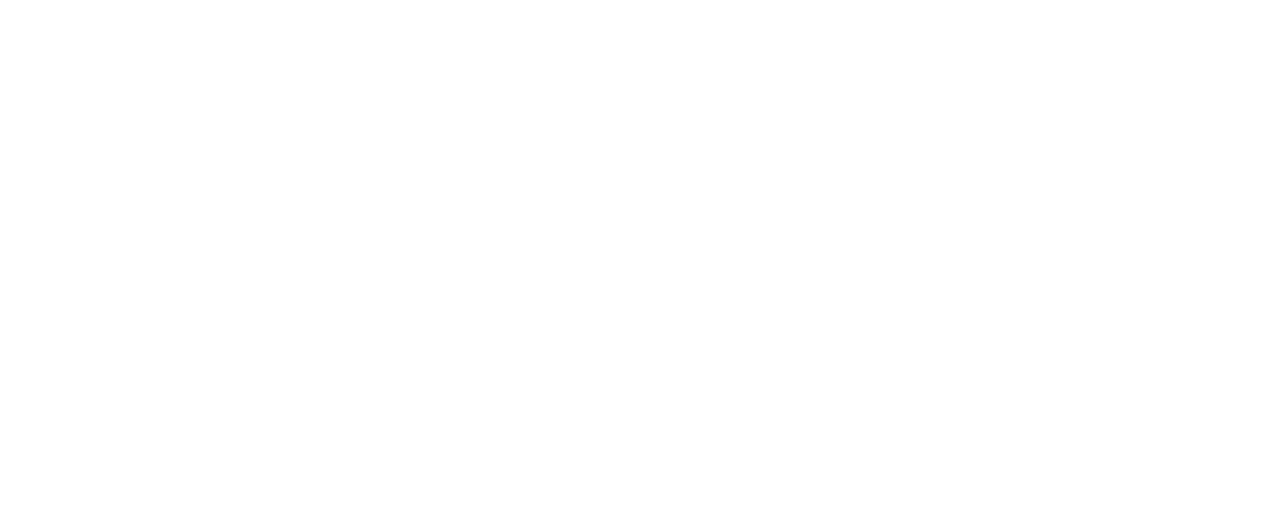
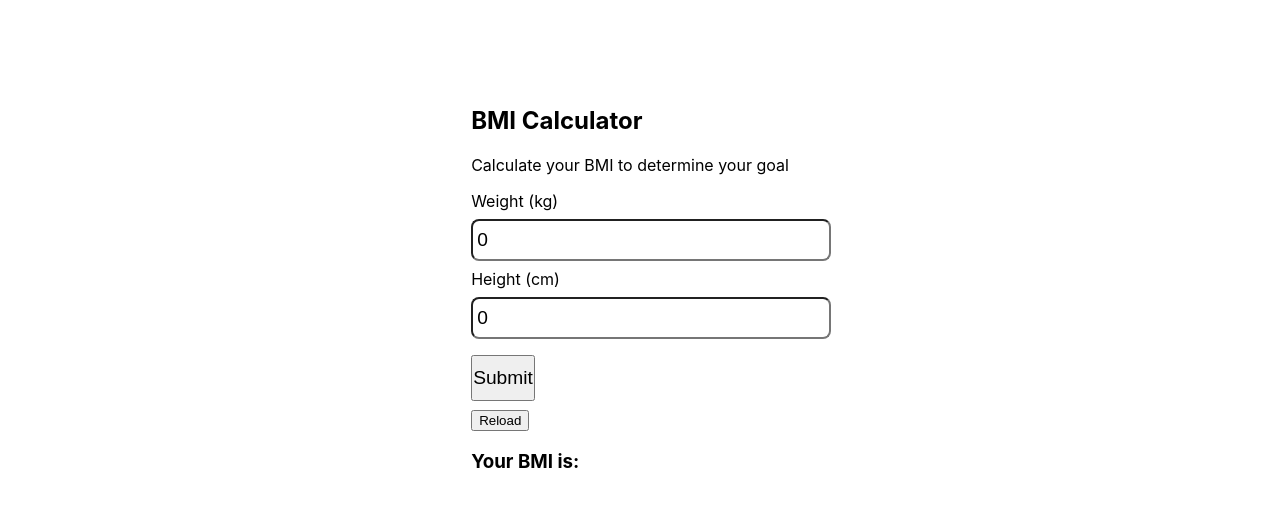
Before and after one commit to MercyChebet/YourFitnessPal, a React (Create React App) app: page / in a window 1280 px wide. Shown: the part 751-1258 px from the top of the page. Before the commit the page ends 800 px from the top, so only its background shows below. Built offline with nearby package versions, Linux system fonts and the light colour scheme.

Commit message:
Styling BMI form

```diff
--- a/src/App.css
+++ b/src/App.css
@@ -81,3 +81,36 @@
 .links {
   text-decoration: none;
 }
+.bmi {
+  box-sizing: border-box;
+  padding: 0px;
+  margin: 0px;
+  display: flex;
+  flex-direction: column;
+  justify-content: center;
+  align-items: center;
+  width: 100%;
+  height: 100vh;
+
+}
+.container {
+  box-sizing: 0px 0px 12px #ccc;
+  border-radius: px;
+  padding: 1rem;
+
+}
+input {
+  width: 100%;
+  font-size: 1.2rem;
+  padding: 8px 4px;
+  margin: 8px 0;
+  border-radius: 8px;
+}
+.btn {
+  display: block;
+  margin: 100%;
+  font-size: 1.2rem;
+  margin: 8px 0;
+  padding: 10px 0;
+
+}
--- a/src/App.js
+++ b/src/App.js
@@ -1,5 +1,6 @@
 
 import './App.css';
+import BmiCalculator from './Components/Bmi';
 import Home from './Components/Home'
 
 function App() {
@@ -7,6 +8,7 @@
     <div className="App">
 
       <Home />
+      <BmiCalculator />
     </div>
   );
 }
--- a/src/Components/Bmi.js
+++ b/src/Components/Bmi.js
@@ -5,27 +5,48 @@
     const [height,setheight]=useState(0);
     const [bmi,setbmi]=useState("");
     const [message,setmessage]=useState("");
-    let calulatebmi= {event} => {
+    let calculatebmi= (event) => {
         event.preventDefault();
-    }
+        if(weight === 0 || height === 0){
+            alert ("invalid input");
+        }
+            else {
+                let bmi=(weight / (height/100) ** 2)
+                setbmi=(bmi.toFixed(2))
+
+                if (bmi<18.5){
+                    setmessage("You are underweight")
+                } else if (bmi>=18.5 && bmi<=24.9){
+                    setmessage("You have a healhty weight")
+                }else if (bmi>=25 && bmi<=29.9){
+                    setmessage("You are overweight")
+                }else{
+                    setmessage("You are obese")
+                }
+            }
+            }
+
+
     return (
         <div className="bmi">
             <div className="container">
                 <h2 className="center">BMI Calculator</h2>
-                <form onSubmit={calulatebmi}>
+                <p>Calculate your BMI to determine your goal</p>
+                <form onSubmit={calculatebmi}>
                     <div>
                         <label>Weight (kg)</label>
-                        <input value={weight} onChange= {(e)=>setweight(e.target.value)}/>
+                        <input value={weight} onChange={(e) => setweight(e.target.value)} />
                     </div>
                     <div>
                         <label>Height (cm)</label>
-                        <input value={height} onChange=  {(e)=>setheight(e.target.value)}/>
+                        <input value={height} onChange={(e) => setheight(e.target.value)} />
                     </div>
                     <button className="btn" type="submit">Submit</button>
                     <button className="reload" type="submit">Reload</button>
                 </form>
                 <div className="center">
                     <h3> Your BMI is:{bmi}</h3>
+                    <p>{message}</p>
 
                 </div>
 
@@ -37,3 +58,5 @@
 
     )
 }
+
+export default BmiCalculator;
```
